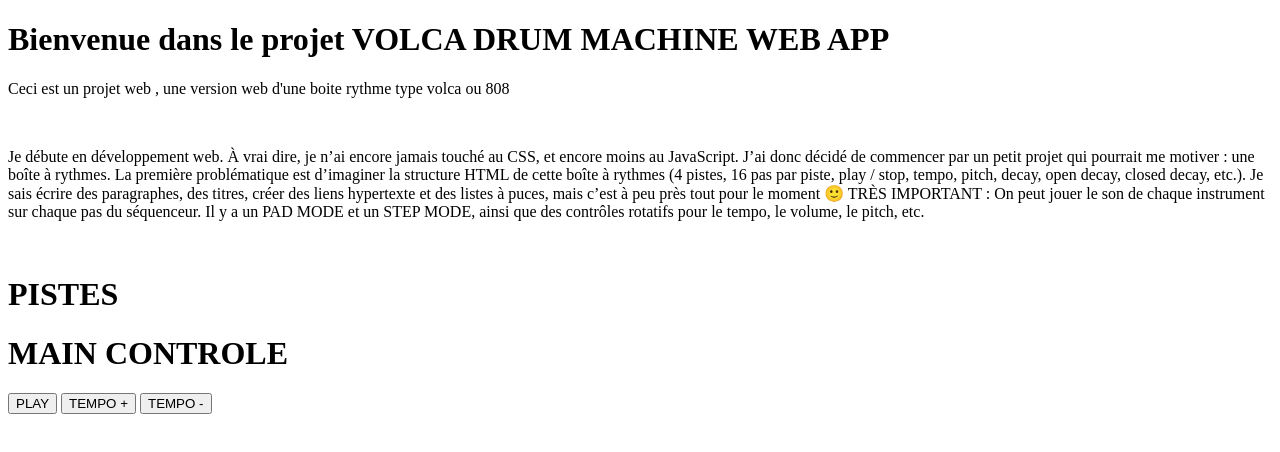
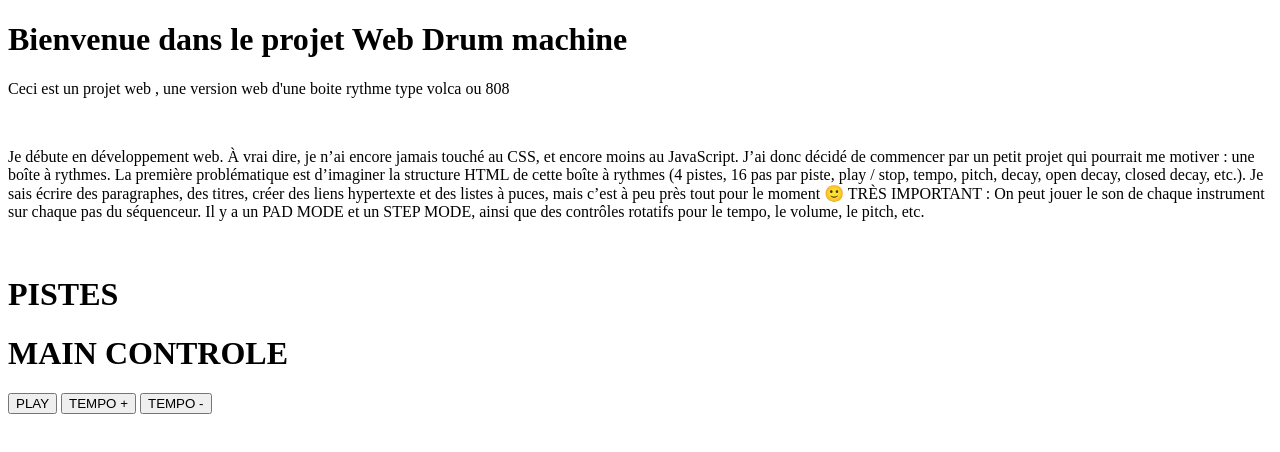
Before and after one commit to Urdaan/urdaan.github.io, a plain HTML site: page projet.html in a window 1280 px wide. Drawn offline with Linux system fonts and the light colour scheme.

Commit message:
Update title and heading for web drum machine project

```diff
--- a/projet.html
+++ b/projet.html
@@ -3,10 +3,10 @@
 <head>
     <meta charset="UTF-8">
     <meta name="viewport" content="width=device-width, initial-scale=1.0">
-    <title>VOLCA DRUM MACHINE WEB APP PROJECT</title>
+    <title>web drum machine</title>
 </head>
 <body>
-    <h1>Bienvenue dans le projet VOLCA DRUM MACHINE WEB APP</h1>
+    <h1>Bienvenue dans le projet Web Drum machine</h1>
     <p>Ceci est un projet web , une version web d'une boite rythme type volca ou 808</p>
     <br>
     <p>Je débute en développement web.
```
